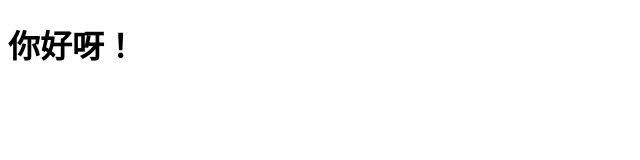
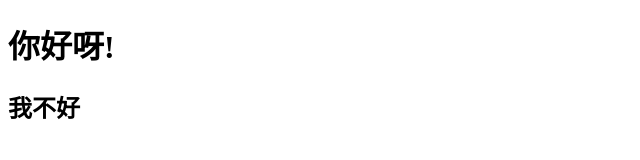
Before and after one commit to niknkill/test, a plain HTML site: page index.html in a window 1280 px wide. Shown: the whole page, without its empty margins (0-640 px from the left). Drawn offline with Linux system fonts and the light colour scheme.

Commit message:
Update index.html

```diff
--- a/index.html
+++ b/index.html
@@ -7,6 +7,7 @@
     <title>Document</title>
 </head>
 <body>
-    <h1>你好呀！</h1>
+    <h1>你好呀!</h1>
+    <h2>我不好</h2>
 </body>
 </html>
```
